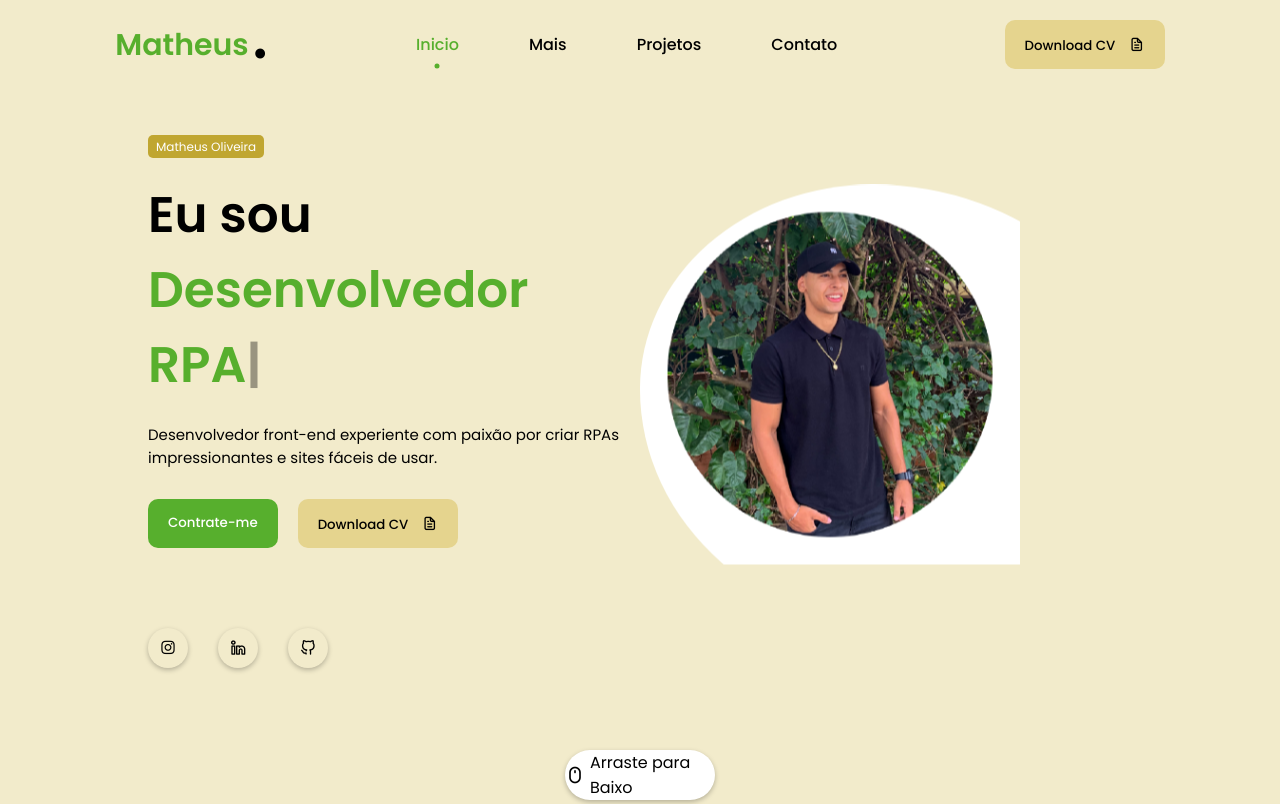
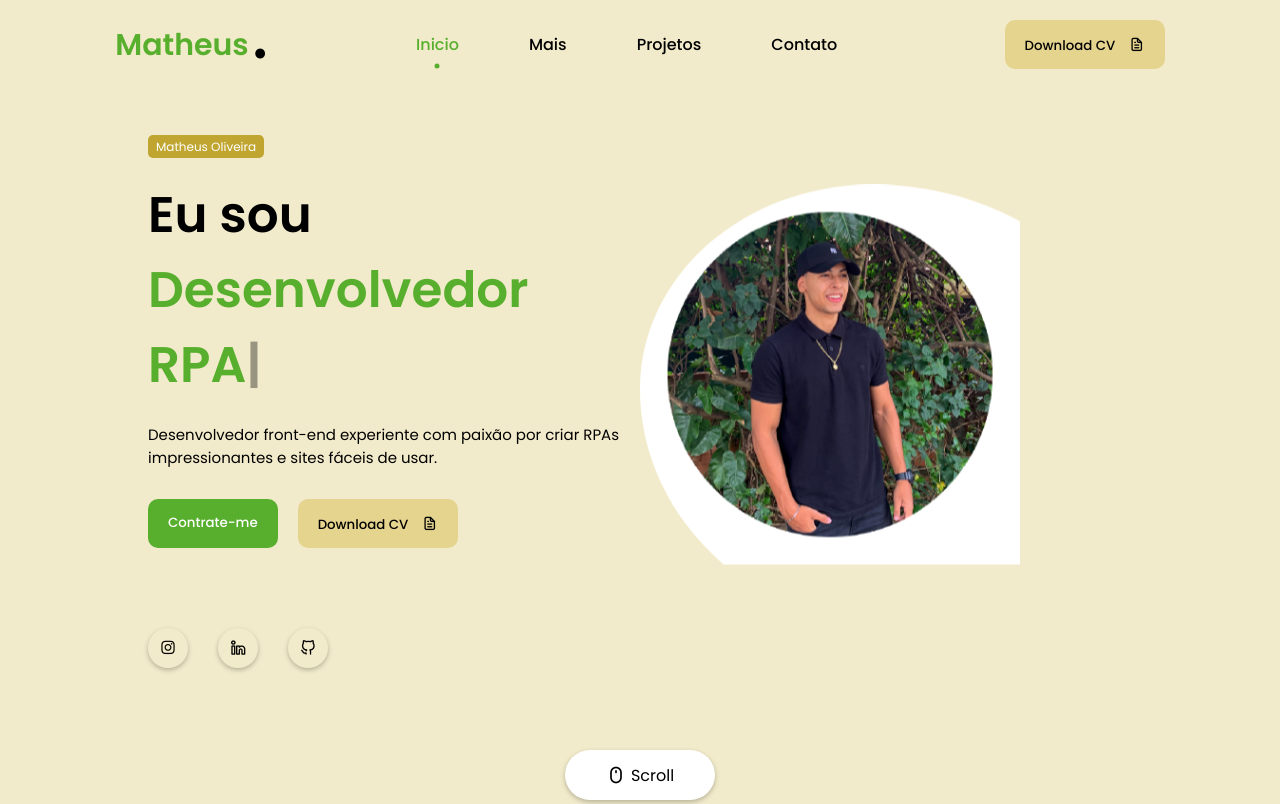
Before and after one commit to matheushor/Portfolio, a plain HTML site: page index.html in a window 1280 px wide. Shown: the top 804 px of the page. Drawn offline with nearby package versions, Linux system fonts and the light colour scheme.

Commit message:
Atualizar o index.html

```diff
--- a/index.html
+++ b/index.html
@@ -86,7 +86,7 @@
           <div class="scroll-icon-box">
             <a href="#about" class="scroll-btn">
                 <i class="uil uil-mouse-alt"></i>
-                <p>Arraste para Baixo</p>
+                <p>Scroll</p>
             </a>
           </div>
 
```
